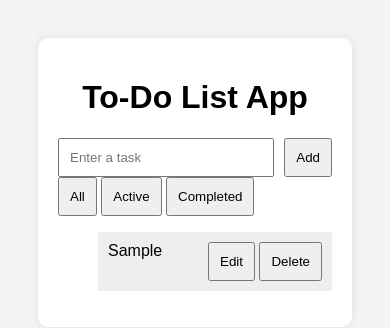
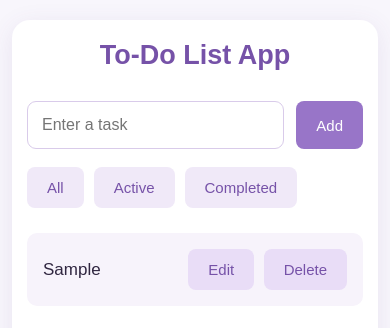
Before and after one commit to Gajalakshmi-P/To-do-list, a plain HTML site: page index.html in a window 390 px wide. Both pictures are taken after typing "Sample" into the empty fields and a click on the button "Add". Drawn offline with Linux system fonts and the light colour scheme.

Commit message:
Update style.css

```diff
--- a/style.css
+++ b/style.css
@@ -1,47 +1,160 @@
+
+/* General styling */
+* {
+    margin: 0;
+    padding: 0;
+    box-sizing: border-box;
+}
+
 body {
     font-family: Arial, sans-serif;
-  background: #f4f4f4;
+    background-color: #F8F6FC;
+    color: #302640;
+    min-height: 100vh;
     display: flex;
     justify-content: center;
-  padding: 30px;
+    padding: 50px 20px;
 }
 
+/* Main container */
 .container {
-  background: white;
-  padding: 20px;
-  border-radius: 10px;
-  width: 400px;
-  box-shadow: 0 0 10px rgba(0,0,0,0.1);
+    background-color: white;
+    width: 100%;
+    max-width: 750px;
+    padding: 35px;
+    border-radius: 18px;
+    box-shadow: 0 5px 25px rgba(100, 70, 140, 0.10);
 }
 
+/* Heading */
 h1 {
     text-align: center;
+    color: #7652A8;
+    font-size: 36px;
+    margin-bottom: 30px;
 }
 
+/* Input section */
 .input-section {
     display: flex;
-  gap: 10px;
+    gap: 12px;
+    margin-bottom: 18px;
 }
 
-input {
+#taskInput {
     flex: 1;
-  padding: 10px;
+    padding: 14px;
+    font-size: 16px;
+    border: 1px solid #D9CBEA;
+    border-radius: 9px;
+    outline: none;
 }
 
-button {
-  padding: 10px;
-  cursor: pointer;
+#taskInput:focus {
+    border-color: #A985D6;
+    box-shadow: 0 0 5px rgba(169, 133, 214, 0.3);
 }
 
-li {
+/* Buttons */
+button {
+    padding: 12px 20px;
+    font-size: 15px;
+    border: none;
+    border-radius: 8px;
+    cursor: pointer;
+    transition: 0.2s ease;
+}
+
+.input-section button {
+    background-color: #9875C8;
+    color: white;
+}
+
+.input-section button:hover {
+    background-color: #7652A8;
+}
+
+/* Filter buttons */
+.filters {
+    display: flex;
+    gap: 10px;
+    margin-bottom: 25px;
+}
+
+.filters button {
+    background-color: #F0E9F8;
+    color: #7652A8;
+}
+
+.filters button:hover {
+    background-color: #E2D4F1;
+}
+
+/* Task list */
+#taskList {
+    list-style: none;
+}
+
+#taskList li {
+    background-color: #F7F3FB;
+    padding: 16px;
+    margin-bottom: 12px;
+    border-radius: 10px;
     display: flex;
     justify-content: space-between;
-  margin-top: 10px;
-  padding: 10px;
-  background: #eee;
+    align-items: center;
+    gap: 12px;
+}
+
+#taskList li span {
+    cursor: pointer;
+    font-size: 17px;
+    overflow-wrap: anywhere;
 }
 
 .completed {
     text-decoration: line-through;
-  color: gray;
+    color: #999;
 }
+
+/* Edit and Delete buttons */
+#taskList li button {
+    margin-left: 5px;
+    background-color: #E9DDF7;
+    color: #7652A8;
+}
+
+#taskList li button:hover {
+    background-color: #D8C4EE;
+}
+
+/* Mobile responsiveness */
+@media (max-width: 500px) {
+    body {
+        padding: 20px 12px;
+    }
+
+    .container {
+        padding: 20px 15px;
+    }
+
+    h1 {
+        font-size: 27px;
+    }
+
+    .input-section {
+        flex-wrap: wrap;
+    }
+
+    #taskInput {
+        min-width: 0;
+    }
+
+    .filters {
+        flex-wrap: wrap;
+    }
+
+    #taskList li {
+        flex-wrap: wrap;
+    }
+}
```
Lines whose indentation alone changed are shown as unchanged.
